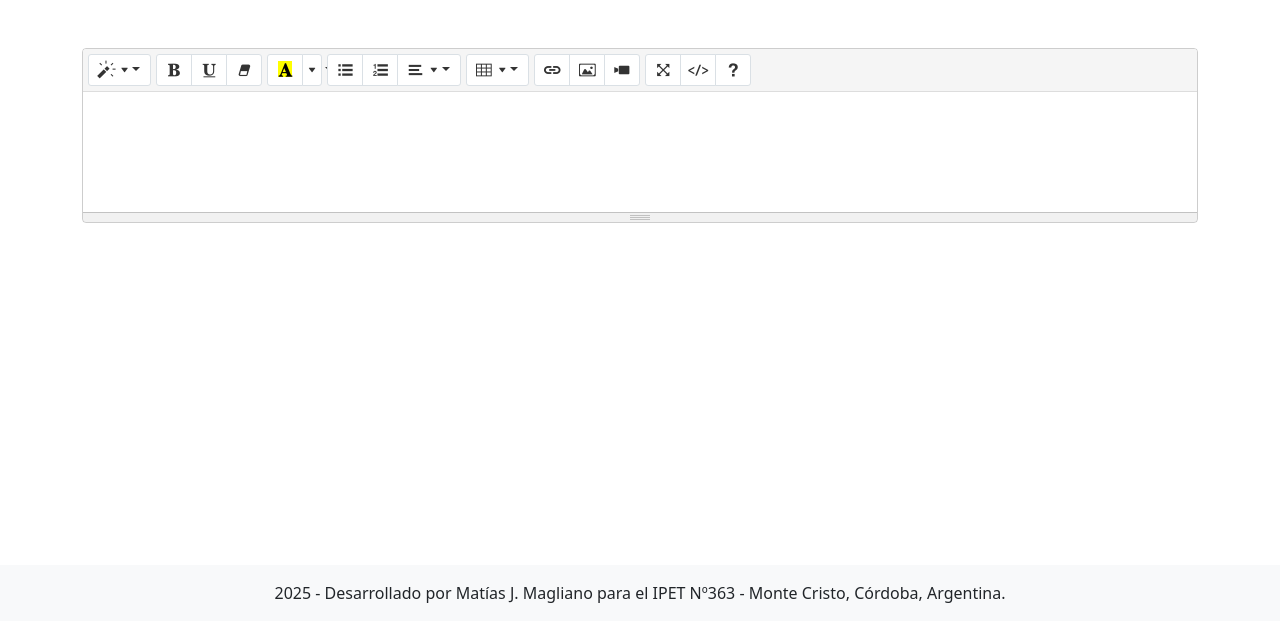
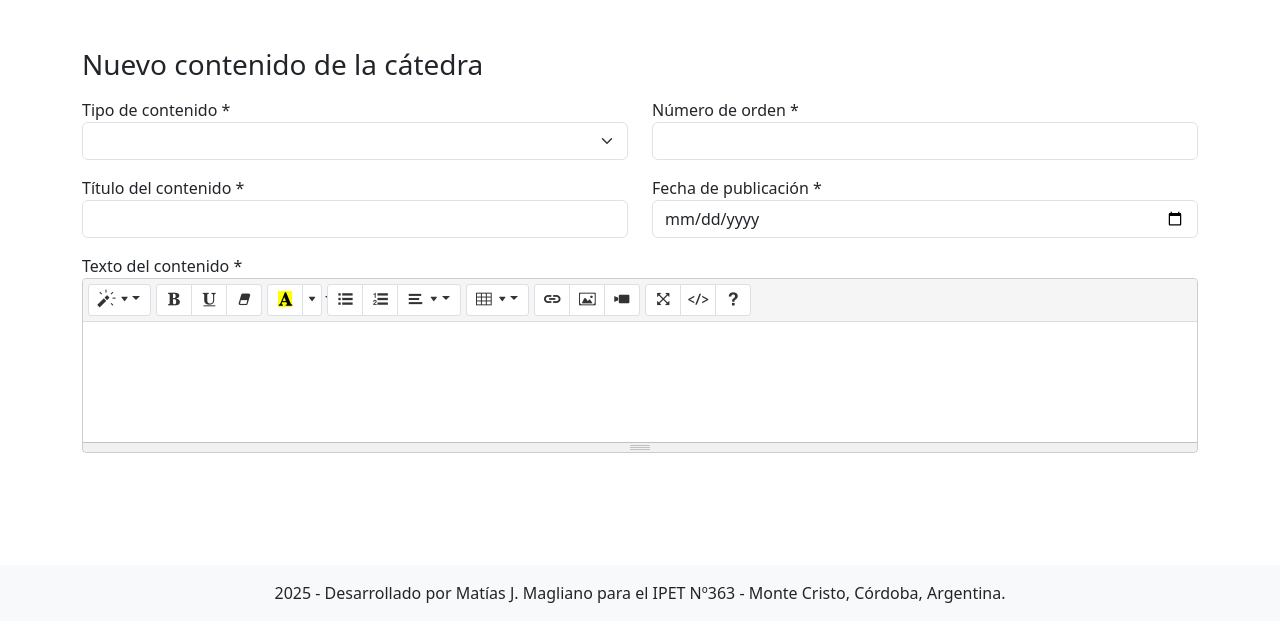
Before and after one commit to MatiasMagliano/programacion3, a PHP site: page /contenidos/nuevo_contenido in a window 1280 px wide. Shown: the part 179-800 px from the top of the page. Run offline with PHP 8.4, Linux system fonts and the light colour scheme; the visitor is signed in with stand-in values (Sample User, id 1).

Commit message:
work-in-progress para agregar nuevo contenido con summernote

```diff
--- a/contenidos/nuevo_contenido.php
+++ b/contenidos/nuevo_contenido.php
@@ -48,7 +48,46 @@ if ($res && $res->num_rows === 1) {
 
     <main class="my-5">
         <form id="formNuevoContenido">
-            <textarea id="summernote" name="nuevo_contenido"></textarea>
+            <h1 class="h3 mb-3 fw-normal">Nuevo contenido de la cátedra</h1>
+
+            <div id="errores" class="errorcontainer"></div>
+
+            <div class="row my-3">
+                <div class="col">
+                    <label for="tipo_contenido">Tipo de contenido *</label>
+                    <select class="form-select" name="tipo_contenido" id="tipo_contenido" required>
+                        <option selected></option>
+                        <option value="front-end">FRONT-END</option>
+                        <option value="back-end">BACK-END</option>
+                    </select>
+                </div>
+                <div class="col">
+                    <label for="nro_contenido">Número de orden *</label>
+                    <input type="text" name="nro_contenido" id="nro_contenido"
+                        onkeydown="if(event.key === 'Enter'){event.preventDefault();nuevo_contenido();}"
+                        class="form-control" required>
+                </div>
+            </div>
+
+            <div class="row my-3">
+                <div class="col">
+                    <label for="titulo">Título del contenido *</label>
+                    <input type="text" name="titulo" id="titulo"
+                        onkeydown="if(event.key === 'Enter'){event.preventDefault();nuevo_contenido();}"
+                        class="form-control" required>
+                </div>
+                <div class="col">
+                    <label for="fecha_publicacion">Fecha de publicación *</label>
+                    <input type="date" name="fecha_publicacion" id="fecha_publicacion"
+                        onkeydown="if(event.key === 'Enter'){event.preventDefault();nuevo_contenido();}"
+                        class="form-control" required>
+                </div>
+            </div>
+
+            <div class="my-3">
+                <label for="contenido">Texto del contenido *</label>
+                <textarea id="contenido" name="contenido" required></textarea>
+            </div>
         </form>
     </main>
 
@@ -64,7 +103,7 @@ if ($res && $res->num_rows === 1) {
     <script src="/js/summernote-lite.min.js"></script>
     <script src="/js/scripts.js"></script>
     <script>
-        $('#summernote').summernote({
+        $('#contenido').summernote({
             tabsize: 2,
             height: 120,
             toolbar: [
--- a/js/scripts.js
+++ b/js/scripts.js
@@ -119,3 +119,32 @@ function reiniciar_anio() {
 		}, 10);
 	});
 }
+
+function nuevo_contenido() {
+	request('utilidades/publicar.php', '#formPublicarContenido', function(data) {
+		document.getElementById('errores').innerHTML = "";
+		var transition = document.getElementById('errores').style.transition;
+		document.getElementById('errores').style.transition = "none";
+		document.getElementById('errores').style.opacity = 0;
+		switch(data) {
+			case '0':
+				window.location = './';
+				break;
+			case '1':
+				document.getElementById('errores').innerHTML += '<div class="err">No se ha podido agregar el contenido.</div>';
+				break;
+			case '2':
+				document.getElementById('errores').innerHTML += '<div class="err">Fallo en conexión a la base de datos. Por favor inténtelo más tarde</div>';
+				break;
+			case '3':
+				document.getElementById('errores').innerHTML += '<div class="err">No tienes permiso para agregar contenido o no completó los campos requeridos</div>';
+				break;
+			default:
+				document.getElementById('errores').innerHTML += '<div class="err">An unknown error occurred. Please try again later.</div>';
+		}
+		setTimeout(function() {
+			document.getElementById('errores').style.transition = transition;
+			document.getElementById('errores').style.opacity = 1;
+		}, 10);
+	});
+}
```
Also changed, not shown: utilidades/proceso_nvo_cont.php (added, +23 -0 lines).
